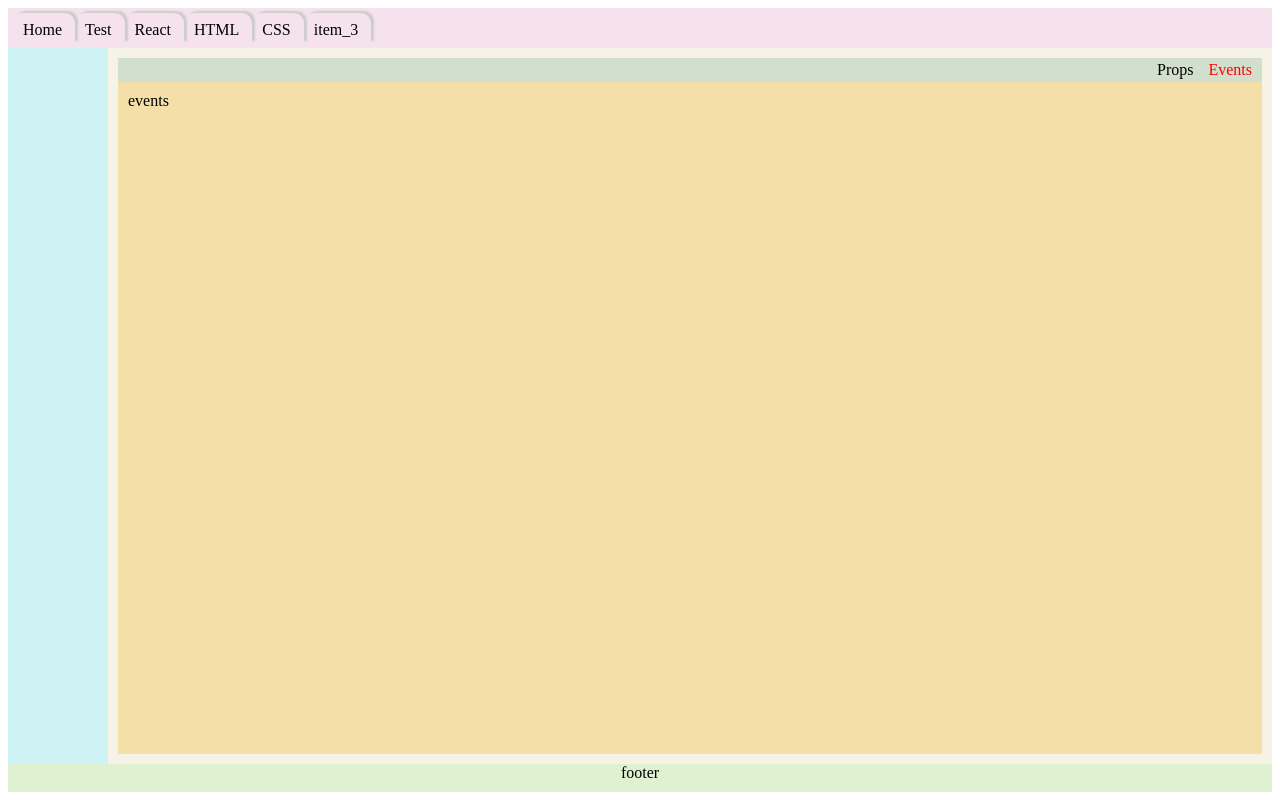
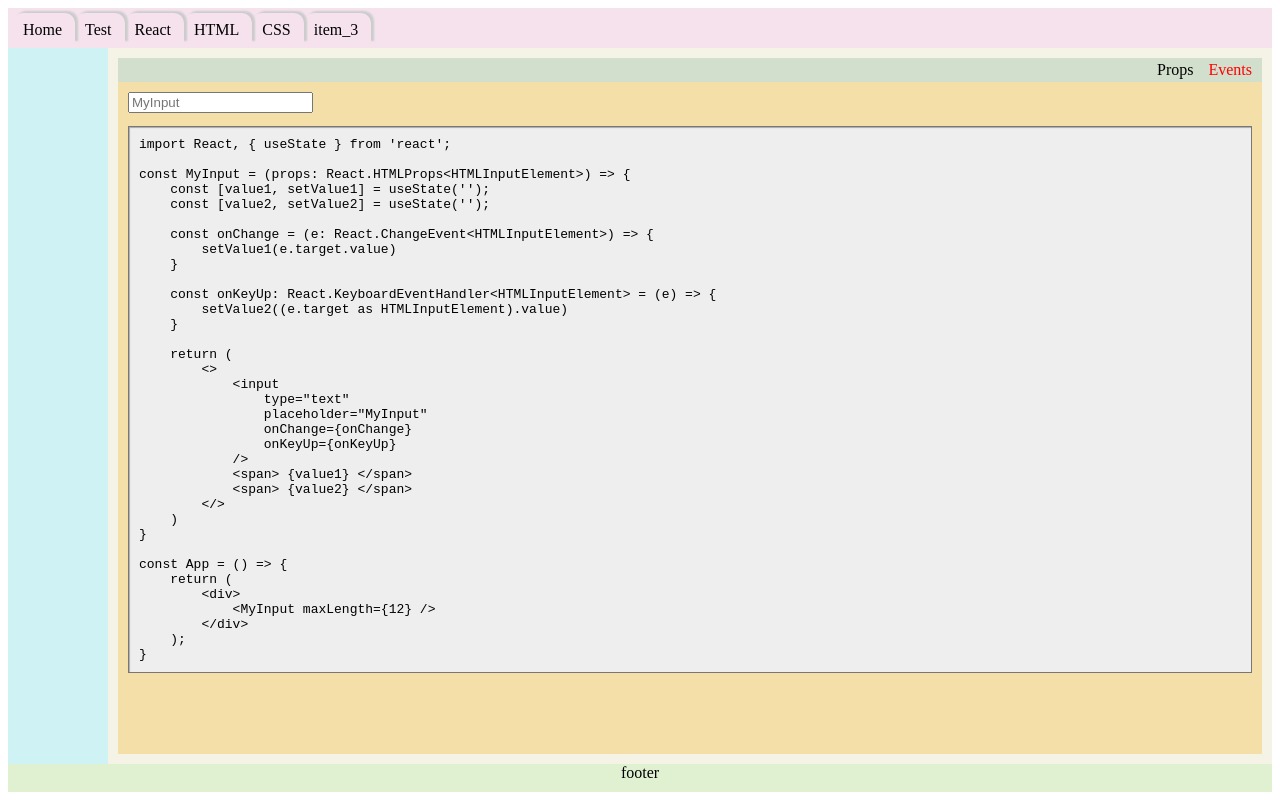
Before and after one commit to gh-prj/site, a React (Create React App) app: page /site/ts/events in a window 1280 px wide. Built offline with nearby package versions, Linux system fonts and the light colour scheme.

Commit message:
Add Events component

```diff
--- a/src/pages/react/TypeScript/Events.tsx
+++ b/src/pages/react/TypeScript/Events.tsx
@@ -1,9 +1,73 @@
-import React from 'react';
+import React, { useState } from 'react';
+
+const MyInput = (props: React.HTMLProps<HTMLInputElement>) => {
+    const [value1, setValue1] = useState('');
+    const [value2, setValue2] = useState('');
+    const onChange = (e: React.ChangeEvent<HTMLInputElement>) => {
+        setValue1(e.target.value)
+    }
+    const onKeyUp: React.KeyboardEventHandler<HTMLInputElement> = (e) => {
+        setValue2((e.target as HTMLInputElement).value)
+    }
+    return (
+        <>
+            <input
+                type="text"
+                placeholder="MyInput"
+                onChange={onChange}
+                onKeyUp={onKeyUp}
+            />
+            <span> {value1} </span>
+            <span> {value2} </span>
+        </>
+    )
+}
 
 const Events = () => {
     return (
         <div>
-            events
+            <MyInput
+                maxLength={12}
+            />
+            <pre><code>
+                {
+                    `import React, { useState } from 'react';
+
+const MyInput = (props: React.HTMLProps<HTMLInputElement>) => {
+    const [value1, setValue1] = useState('');
+    const [value2, setValue2] = useState('');
+
+    const onChange = (e: React.ChangeEvent<HTMLInputElement>) => {
+        setValue1(e.target.value)
+    }
+
+    const onKeyUp: React.KeyboardEventHandler<HTMLInputElement> = (e) => {
+        setValue2((e.target as HTMLInputElement).value)
+    }
+
+    return (
+        <>
+            <input
+                type="text"
+                placeholder="MyInput"
+                onChange={onChange}
+                onKeyUp={onKeyUp}
+            />
+            <span> {value1} </span>
+            <span> {value2} </span>
+        </>
+    )
+}
+
+const App = () => {
+    return (
+        <div>
+            <MyInput maxLength={12} />
+        </div>
+    );
+}
+`}
+            </code></pre>
         </div>
     );
 }
--- a/src/pages/react/TypeScript/Props.tsx
+++ b/src/pages/react/TypeScript/Props.tsx
@@ -1,5 +1,6 @@
 import React, { useState } from 'react';
-interface Props extends React.ComponentProps<"button"> {
+// interface Props extends React.ComponentProps<"button"> {
+interface Props extends React.ComponentPropsWithoutRef<"button"> {
     primary?: boolean;
     onClick?: () => void;
 }
```
